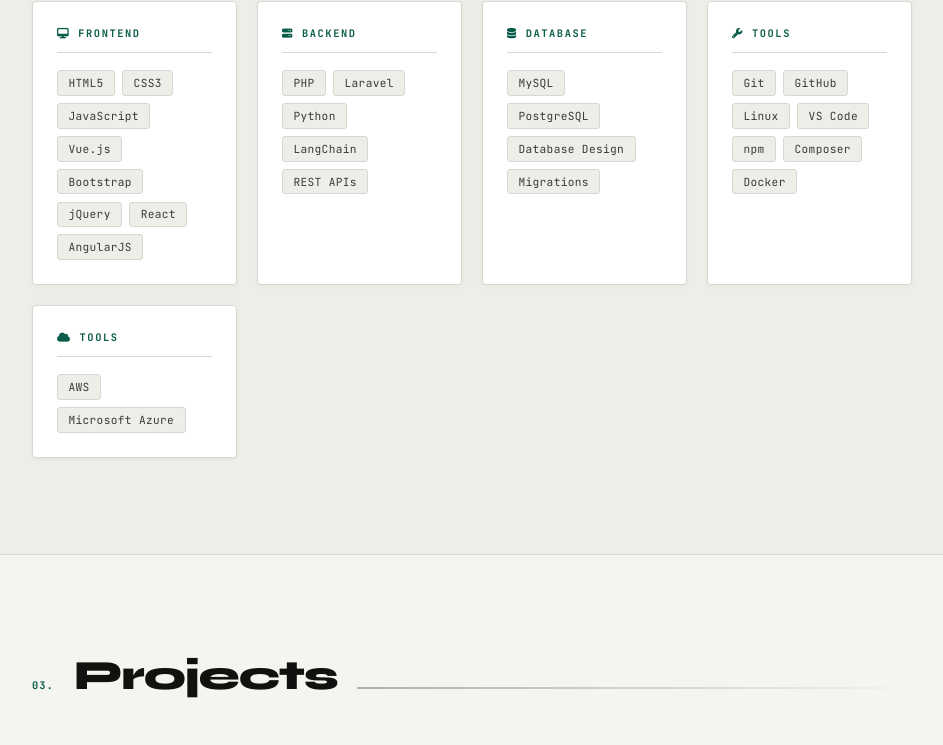
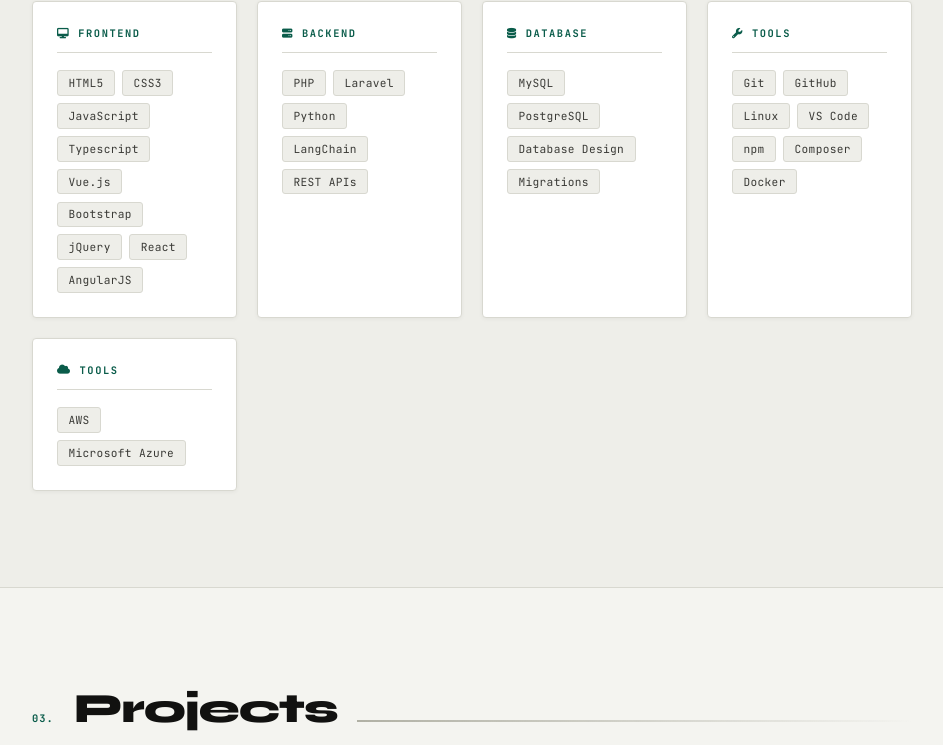
Before and after one commit to darshitdave/darshitdave.github.io, a plain HTML site: page index.html in a window 1280 px wide. Shown: the part 1725-2470 px from the top of the page, without its empty margins (168-1111 px from the left). Drawn offline with nearby package versions, Linux system fonts and the light colour scheme.

Commit message:
feat(tech-stack): update tech stack

```diff
--- a/index.html
+++ b/index.html
@@ -56,7 +56,7 @@
         {
           name: 'Frontend',
           icon: 'fa-solid fa-desktop',
-          items: ['HTML5', 'CSS3', 'JavaScript', 'Vue.js', 'Bootstrap', 'jQuery', 'React', 'AngularJS']
+          items: ['HTML5', 'CSS3', 'JavaScript', 'Typescript', 'Vue.js', 'Bootstrap', 'jQuery', 'React', 'AngularJS']
         },
         {
           name: 'Backend',
```
